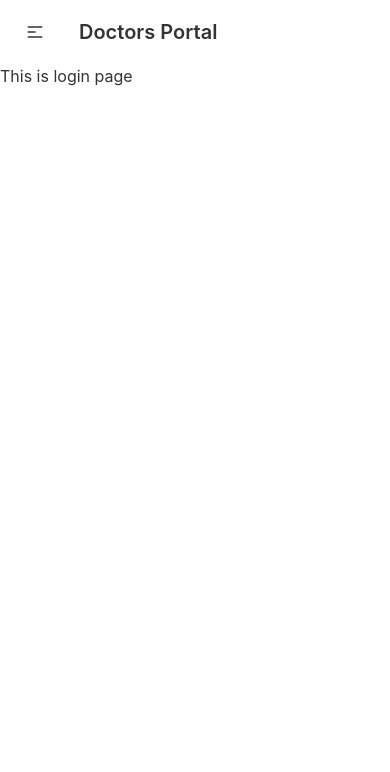
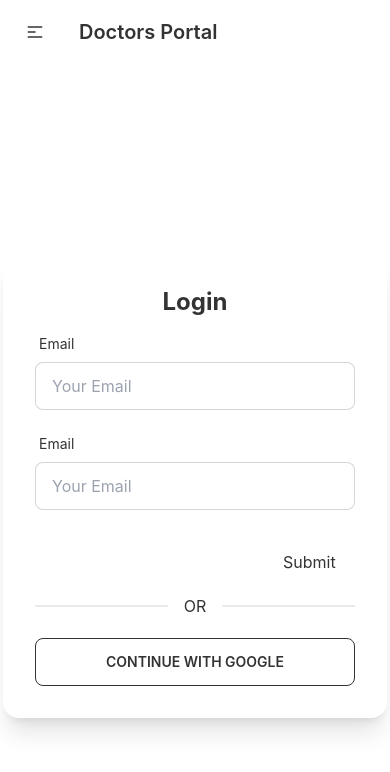
Before and after one commit to hira480/doctors-portal-client, a React (Create React App) app: page /login in a window 390 px wide. Shown: the top 772 px of the page. Built offline with nearby package versions, Linux system fonts and the light colour scheme.

Commit message:
login form added and implement input field for email with validation

```diff
--- a/package.json
+++ b/package.json
@@ -13,6 +13,7 @@
     "react-day-picker": "^8.0.4",
     "react-dom": "^18.1.0",
     "react-firebase-hooks": "^5.0.3",
+    "react-hook-form": "^7.31.1",
     "react-router-dom": "^6.3.0",
     "react-scripts": "5.0.1",
     "web-vitals": "^2.1.4"
--- a/src/Pages/Appointment/BookingModal.js
+++ b/src/Pages/Appointment/BookingModal.js
@@ -8,7 +8,6 @@
         event.preventDefault();
         const slot = event.target.slot.value;
         console.log(_id, name, slot);
-
         // to close the modal
         setTreatment(null);
     }
@@ -25,7 +24,7 @@
                         <input type="text" disabled value={format(date, 'PP')} className="input input-bordered w-full max-w-xs" />
                         <select name='slot' className="select select-bordered w-full max-w-xs">
                             {
-                                slots.map(slot => <option key={slot._id} value={slot}>{slot}</option>)
+                                slots.map((slot, index) => <option key={index} value={slot}>{slot}</option>)
                             }
                         </select>
                         <input type="text" name='name' placeholder="Your Name" className="input input-bordered w-full max-w-xs" />
--- a/src/Pages/Home/Exceptional.js
+++ b/src/Pages/Home/Exceptional.js
@@ -7,7 +7,7 @@
         <div className="hero min-h-screen ">
             <div className="hero-content grid grid-cols-1 lg:grid-cols-2 gap-4">
                 <div>
-                    <img src={treatment} className="max-w-sm w-full lg:ml-44 rounded-lg shadow-2xl" />
+                    <img src={treatment} className="max-w-sm w-full lg:ml-44 rounded-lg shadow-2xl" alt='' />
                 </div>
                 <div className='lg:pr-32'>
                     <h1 className="text-5xl font-bold">Exceptional Dental Care, on Your Terms</h1>
--- a/src/Pages/Login/Login.js
+++ b/src/Pages/Login/Login.js
@@ -1,9 +1,93 @@
 import React from 'react';
+import { useSignInWithGoogle } from 'react-firebase-hooks/auth';
+import auth from '../../firebase.init';
+import { useForm } from "react-hook-form";
 
 const Login = () => {
+    const [signInWithGoogle, user, loading, error] = useSignInWithGoogle(auth);
+    const { register, formState: { errors }, handleSubmit } = useForm();
+
+    if (user) {
+        console.log(user);
+    }
+
+    const onSubmit = data => {
+        console.log(data)
+    };
+
     return (
-        <div>
-            <h1>This is login page</h1>
+        <div className='flex h-screen justify-center items-center'>
+            <div className="card w-96 bg-base-100 shadow-xl">
+                <div className="card-body">
+                    <h2 className="text-center text-2xl font-bold">Login</h2>
+                    <form onSubmit={handleSubmit(onSubmit)}>
+
+                        {/* Input field for email */}
+                        <div className="form-control w-full max-w-xs">
+                            <label className="label">
+                                <span className="label-text">Email</span>
+                            </label>
+                            <input
+                                type="email"
+                                placeholder="Your Email"
+                                className="input input-bordered w-full max-w-xs"
+                                {...register("email", {
+                                    required: {
+                                        value: true,
+                                        message: 'Email is Required'
+                                    },
+                                    pattern: {
+                                        value: /[a-z0-9]+@[a-z]+\.[a-z]{2,3}/,
+                                        message: 'Provide a Valid Email'
+                                    }
+                                })}
+                            />
+                            <label className="label">
+                                {errors.email?.type === 'required' && <span className="label-text-alt text-red-500">{errors.email.message}</span>}
+                                {errors.email?.type === 'pattern' && <span className="label-text-alt text-red-500">{errors.email.message}</span>}
+
+                            </label>
+                        </div>
+
+                        {/* Input field for password */}
+                        <div className="form-control w-full max-w-xs">
+                            <label className="label">
+                                <span className="label-text">Email</span>
+                            </label>
+                            <input
+                                type="email"
+                                placeholder="Your Email"
+                                className="input input-bordered w-full max-w-xs"
+                                {...register("email", {
+                                    required: {
+                                        value: true,
+                                        message: 'Email is Required'
+                                    },
+                                    pattern: {
+                                        value: /[a-z0-9]+@[a-z]+\.[a-z]{2,3}/,
+                                        message: 'Provide a Valid Email'
+                                    }
+                                })}
+                            />
+                            <label className="label">
+                                {errors.email?.type === 'required' && <span className="label-text-alt text-red-500">{errors.email.message}</span>}
+                                {errors.email?.type === 'pattern' && <span className="label-text-alt text-red-500">{errors.email.message}</span>}
+
+                            </label>
+                        </div>
+
+                        <input />
+                        {errors.firstName?.type === 'required' && "First name is required"}
+
+                        <input {...register("lastName", { required: true })} />
+                        {errors.lastName && "Last name is required"}
+
+                        <input type="submit" />
+                    </form>
+                    <div className="divider">OR</div>
+                    <button onClick={() => signInWithGoogle()} className="btn btn-outline">Continue with Google</button>
+                </div>
+            </div>
         </div>
     );
 };
--- a/src/Pages/Shared/Navbar.js
+++ b/src/Pages/Shared/Navbar.js
@@ -21,7 +21,7 @@
                         {menuItems}
                     </ul>
                 </div>
-                <a className="btn btn-ghost normal-case text-xl">Doctors Portal</a>
+                <Link to='/home' className="btn btn-ghost normal-case text-xl">Doctors Portal</Link>
             </div>
             <div className="navbar-end hidden lg:flex">
                 <ul className="menu menu-horizontal p-0">
--- a/src/firebase.init.js
+++ b/src/firebase.init.js
@@ -6,16 +6,17 @@
 
 // Your web app's Firebase configuration
 const firebaseConfig = {
-    apiKey: process.env.REACT_APP_API_KEY,
-    authDomain: process.env.REACT_APP_AUTH_DOMAIN,
-    projectId: process.env.REACT_APP_PROJECT_ID,
-    storageBucket: process.env.REACT_APP_STORAGE_BUCKET,
-    messagingSenderId: process.env.REACT_APP_MESSAGING_SENDER_ID,
-    appId: process.env.REACT_APP_APP_ID,
+    apiKey: process.env.REACT_APP_apiKey,
+    authDomain: process.env.REACT_APP_authDomain,
+    projectId: process.env.REACT_APP_projectId,
+    storageBucket: process.env.REACT_APP_storageBucket,
+    messagingSenderId: process.env.REACT_APP_messagingSenderId,
+    appId: process.env.REACT_APP_appId
 };
 
 // Initialize Firebase
 const app = initializeApp(firebaseConfig);
+
 const auth = getAuth(app);
 
 export default auth;
```
Also changed, not shown: 1 other file (tests, documents, lock files or other folders).
